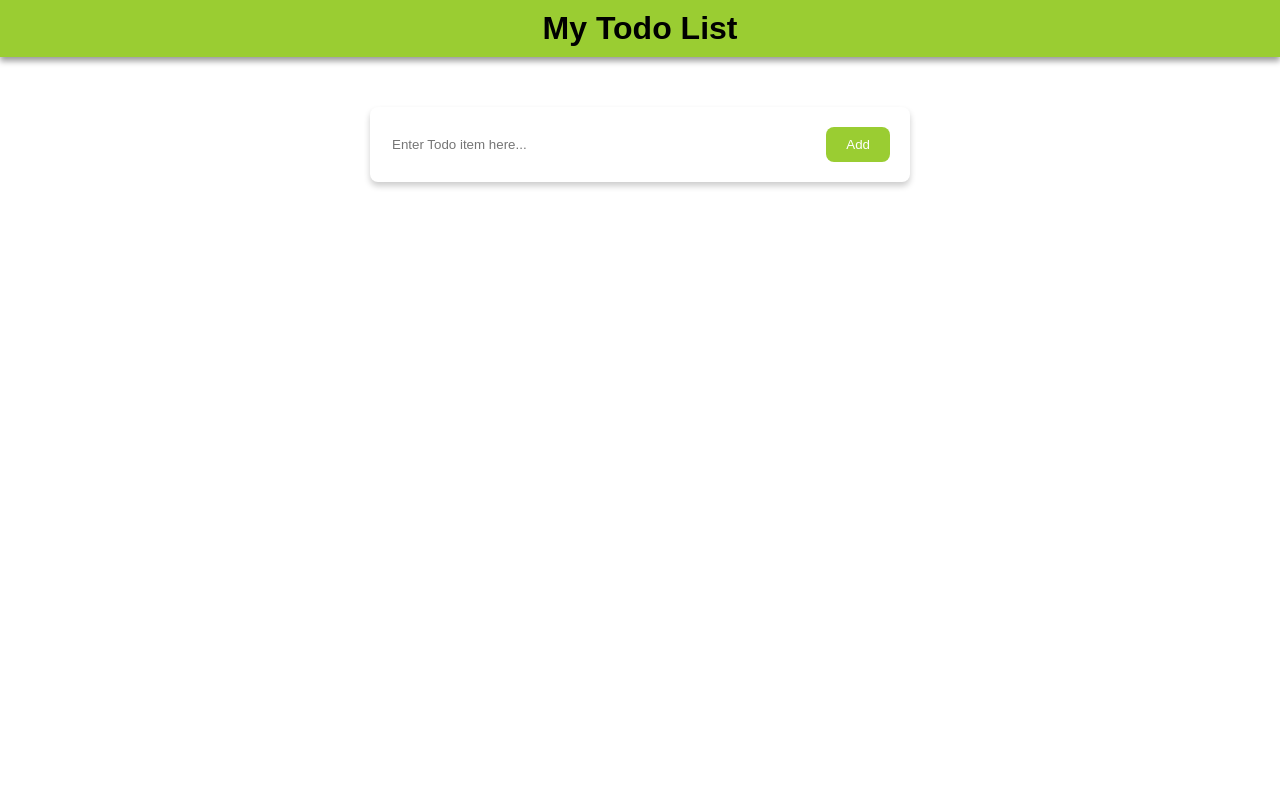
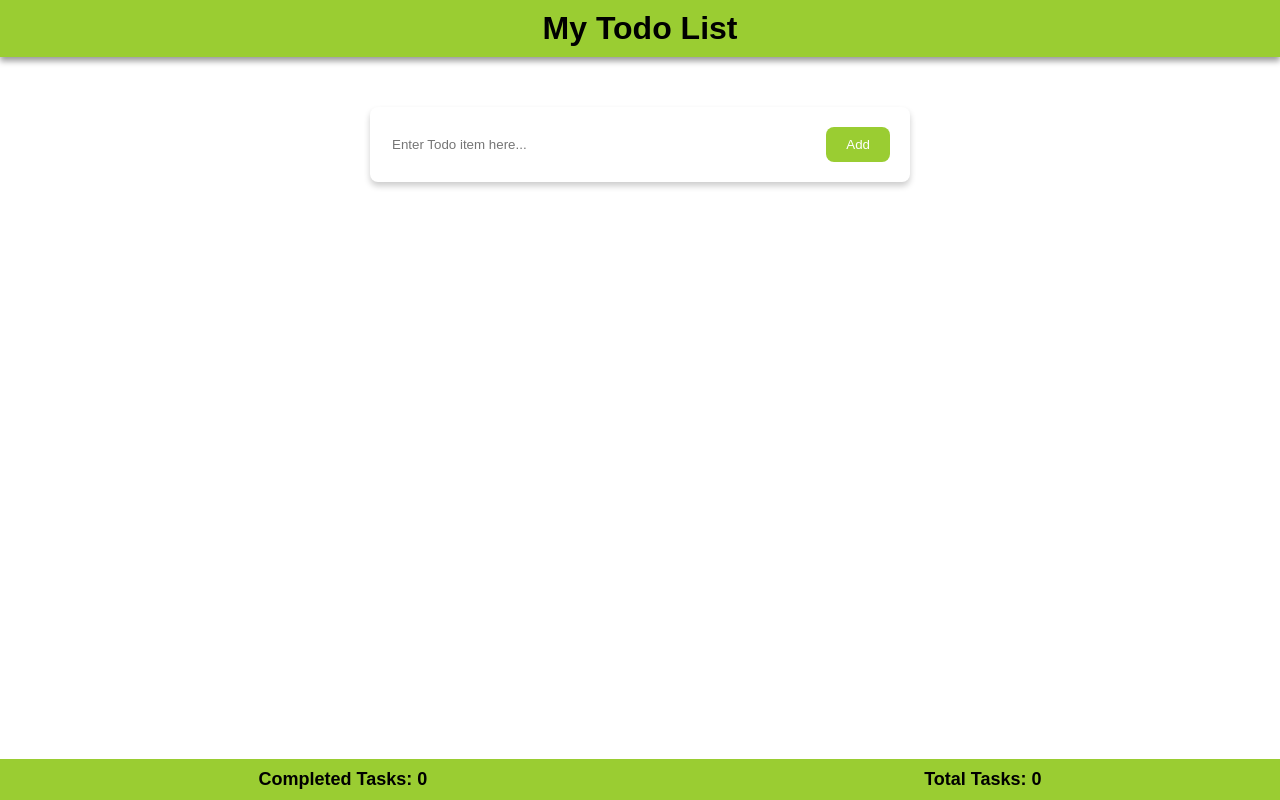
Before and after one commit to abhishekgh3103/Project-TodoList-React-App, a React (Vite) app in the folder todo-list-react-app/: page / in a window 1280 px wide. Built offline with nearby package versions, Linux system fonts and the light colour scheme.

Commit message:
Add footer component

```diff
--- /dev/null
+++ b/todo-list-react-app/src/components/Footer.jsx
@@ -0,0 +1,9 @@
+import styles from './footer.module.css'
+export default function Footer({completedTasks, totalTasks}) {
+    return(
+        <div className={styles.footerDiv}>
+            <span className={styles.footerItem}>Completed Tasks: {completedTasks}</span>
+            <span className={styles.footerItem}>Total Tasks: {totalTasks}</span>
+        </div>
+    );
+}
--- a/todo-list-react-app/src/components/Todo.jsx
+++ b/todo-list-react-app/src/components/Todo.jsx
@@ -1,16 +1,19 @@
 import { useState } from "react";
 import Form from "./Form";
 import TodoList from "./TodoList";
+import Footer from "./Footer";
 
 export default function Todo() {
 
     const [todos, setTodos] = useState([]);
-
+    const completedTasks = todos.filter(todo => todo.done).length;
+    const totalTasks = todos.length;
 
     return (
         <div>
             <Form todos = {todos} setTodos = {setTodos}/>
             <TodoList todos = {todos} setTodos={setTodos}/>
+            <Footer completedTasks = {completedTasks} totalTasks={totalTasks}/>
         </div>
     );
 }
--- /dev/null
+++ b/todo-list-react-app/src/components/footer.module.css
@@ -0,0 +1,14 @@
+.footerDiv {
+    background-color: yellowgreen;
+    position: fixed;
+    bottom: 0;
+    width: 100%;
+    display: flex;
+    padding: 10px;
+    justify-content: space-around;
+}
+
+.footerItem{
+    font-size: large;
+    font-weight: bold;
+}
```
